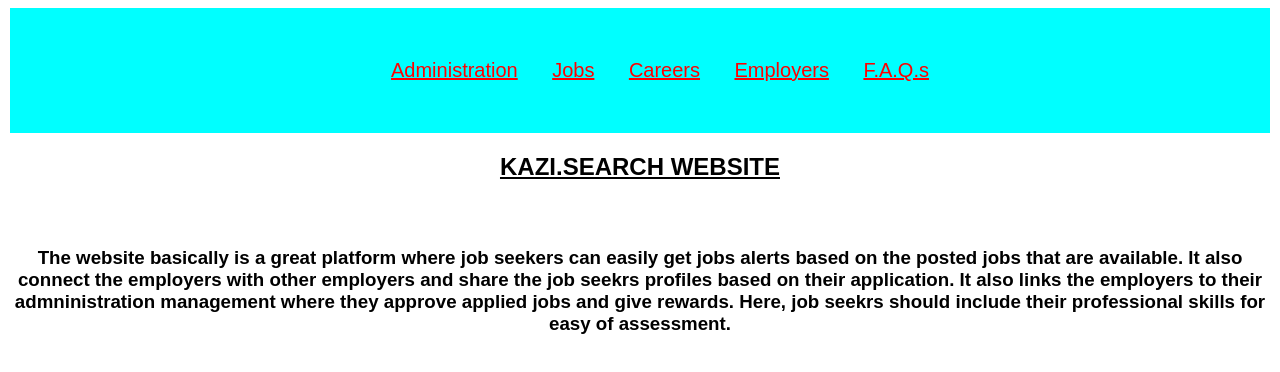
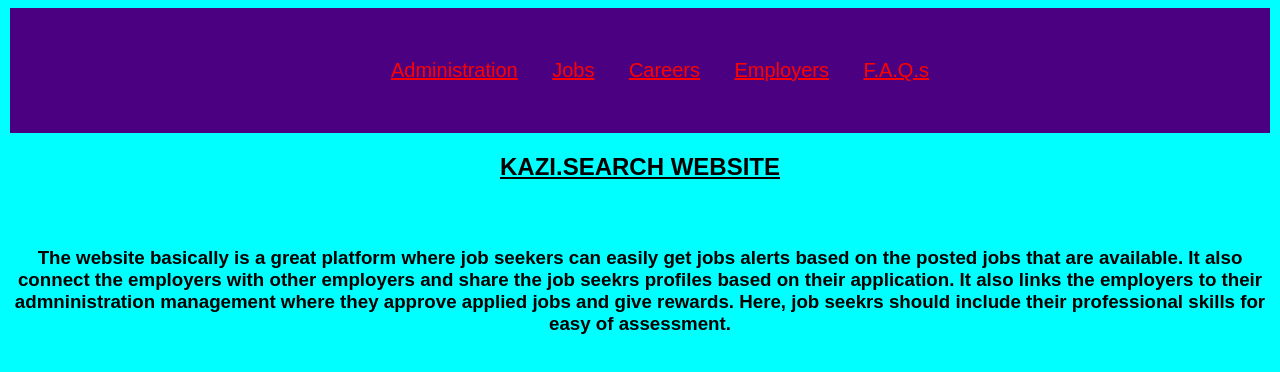
Before and after one commit to Felistus-Chemutai/Kazi-Search, a plain HTML site: page index.html in a window 1280 px wide. Drawn offline with Linux system fonts and the light colour scheme.

Commit message:
Update styles.css

```diff
--- a/styles.css
+++ b/styles.css
@@ -1,8 +1,9 @@
 body {
     font-family: 'Work Sans', sans-serif;
+	background-color:aqua;
   }
   .nav {
-    background-color: cyan;
+    background-color: indigo;
     text-align: center;
     padding: 20px;
     margin: 2px;
@@ -34,3 +35,8 @@ a:active {
 .about{
 	font-size: 50px;
 }
+#jobs{
+	display:inline-block;
+
+
+}
```
